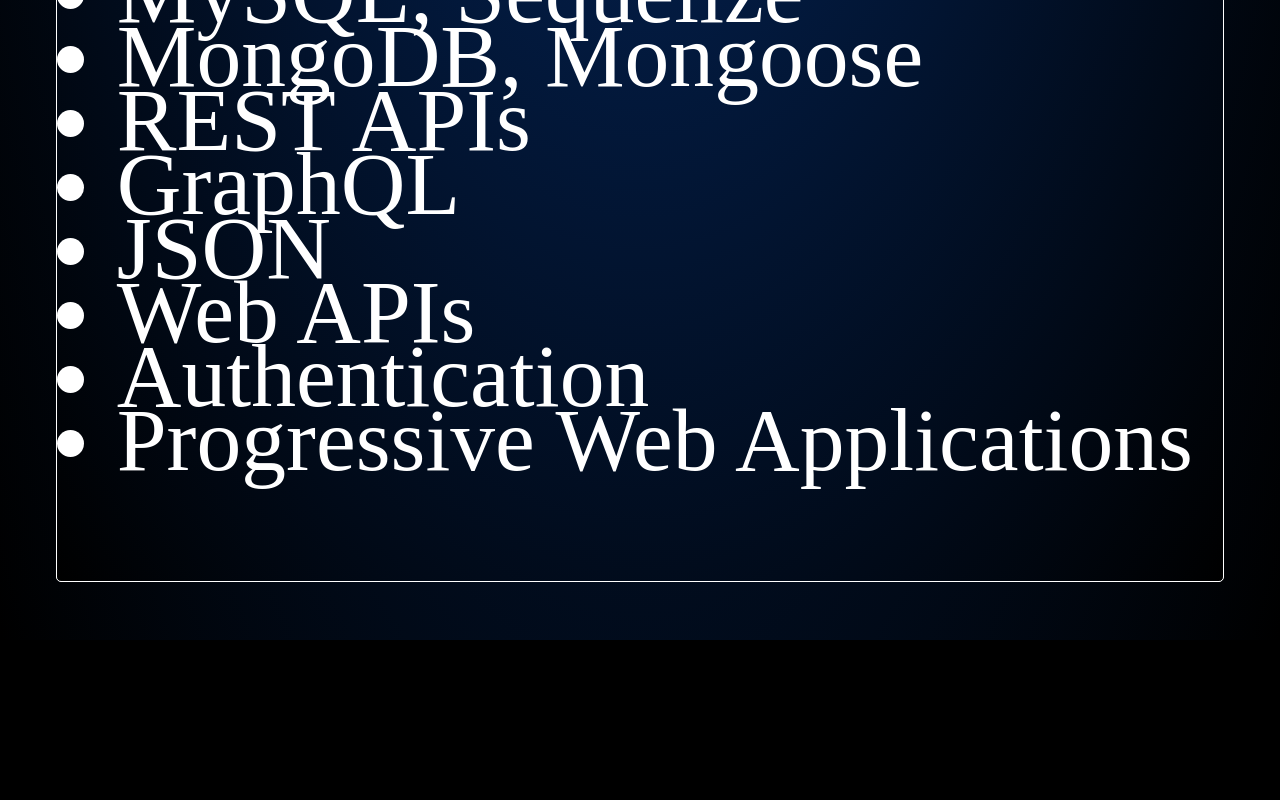
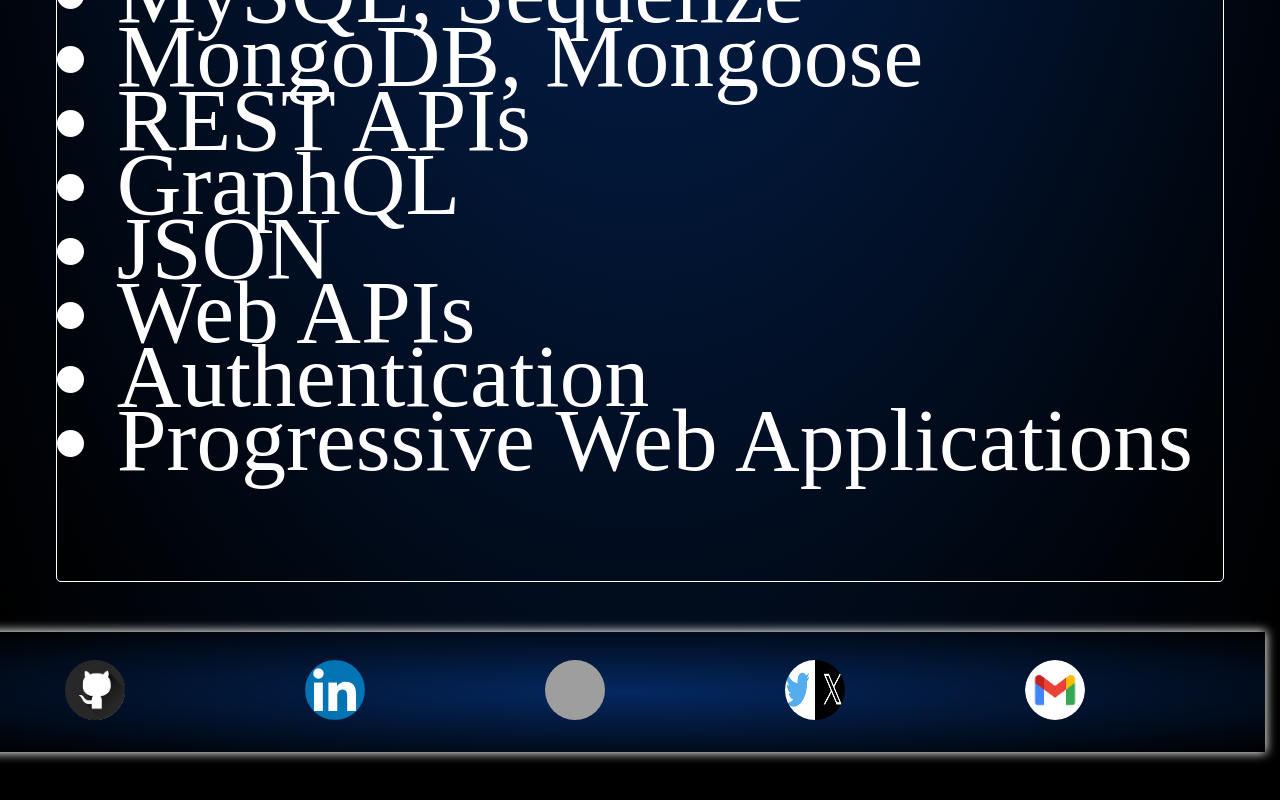
Before and after one commit to AndrewJMForbes/React-Portfolio, a React (Create React App) app in the folder portfolio/: page /Resume in a window 1280 px wide. Shown: the part 5394-6194 px from the top of the page. Before the commit the page ends 6034 px from the top, so only its background shows below. Built offline with nearby package versions, Linux system fonts and the light colour scheme; grey boxes are pictures that could not be loaded; a web font is replaced by a local one.

Commit message:
deployment 4

```diff
--- a/package.json
+++ b/package.json
@@ -1,7 +1,7 @@
 {
   "name": "portfolio",
   "version": "0.1.0",
-  "homepage": "https://AndrewJMForbes.github.io/andrewjmforbes.github.io",
+  "homepage": "https://AndrewJMForbes.github.io/React-Portfolio/",
   "private": true,
   "dependencies": {
     "@testing-library/jest-dom": "^5.17.0",
--- a/portfolio/package.json
+++ b/portfolio/package.json
@@ -1,7 +1,7 @@
 {
   "name": "portfolio",
   "version": "0.1.0",
-  "homepage": "https://AndrewJMForbes.github.io/andrewjmforbes.github.io",
+  "homepage": "https://AndrewJMForbes.github.io/React-Portfolio/",
   "private": true,
   "dependencies": {
     "@testing-library/jest-dom": "^5.17.0",
--- a/portfolio/src/App.js
+++ b/portfolio/src/App.js
@@ -1,5 +1,6 @@
 import "./App.css";
 import Header from "./components/Header";
+import Footer from "./components/Footer";
 import { BrowserRouter as Router, Route, Routes, Link } from "react-router-dom";
 import Reference from "./pages/Reference";
 import Projects from "./pages/Projects";
@@ -43,7 +44,7 @@
     </Router>
 
     </div>
-
+    <Footer />
     </div>
   );
 }
--- a/portfolio/src/pages/Resume.js
+++ b/portfolio/src/pages/Resume.js
@@ -1,7 +1,7 @@
 import github from "../images/github.png";
 
 
-function Resume(props) {
+function Resume() {
   return (
     <div className="box">
       <h1 className="page-title"><a className="resumeLink" href="https://drive.google.com/file/d/1EglTyyTMHu1oUShwUGEr2kGzdOLTxut9/view" download="Resume.pdf">Download my resume Here! 📄</a></h1>
```
